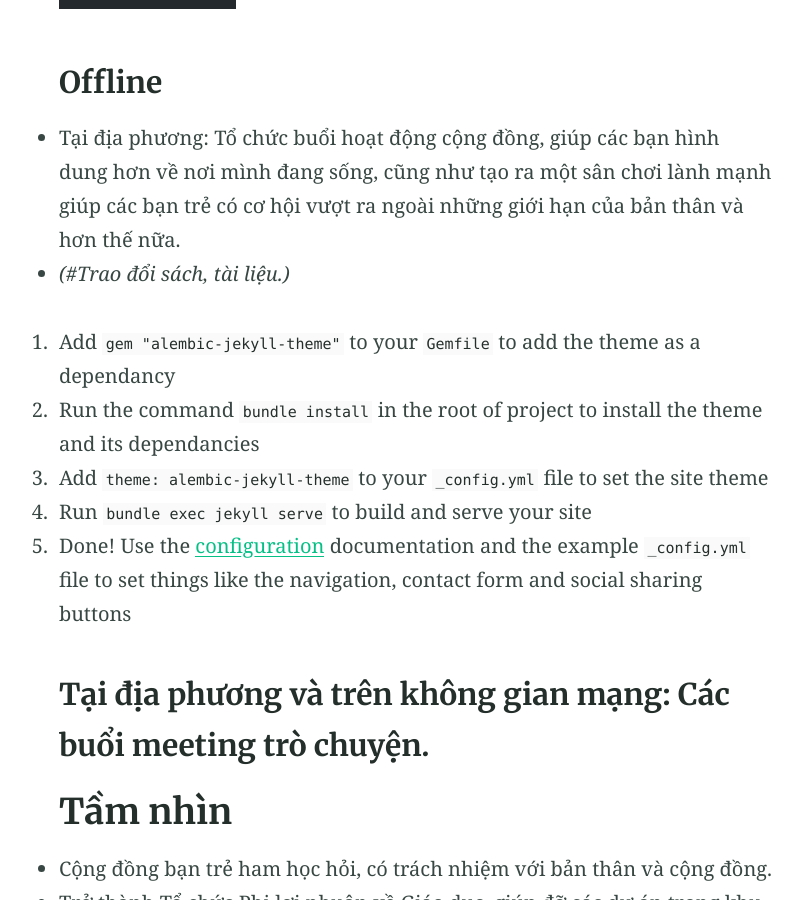
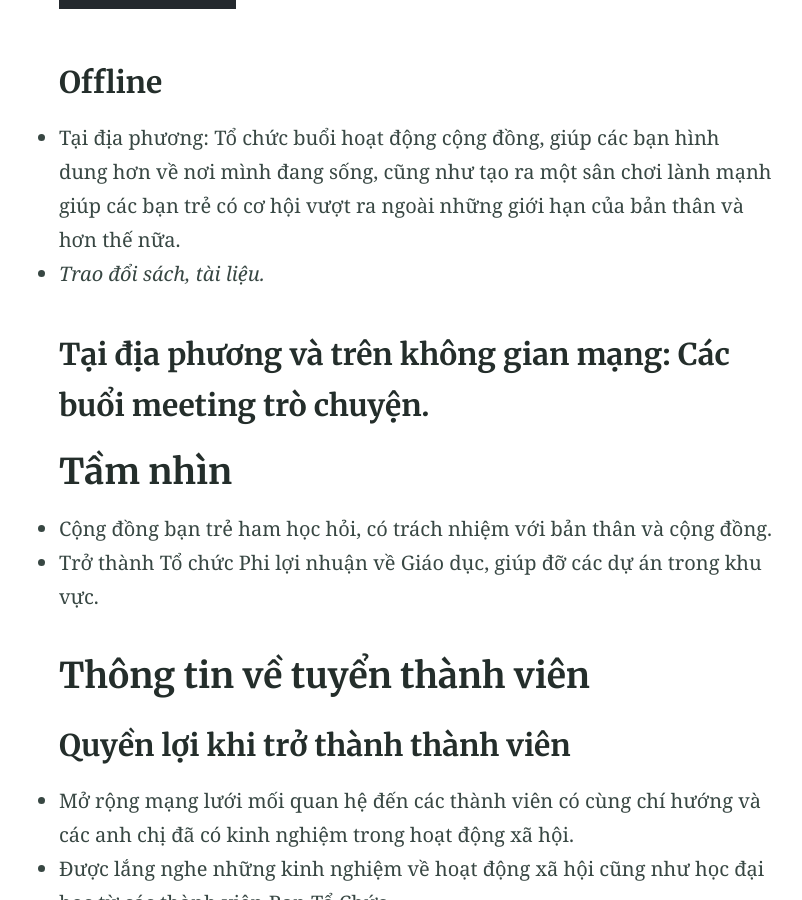
Before and after one commit to 8trien/1, a Jekyll site: the page built from index.md, in a window 1280 px wide and 900 px high, scrolled down 2878 px. Shown: the whole window, without its empty margins (224-1026 px from the left). Built offline with Jekyll 4.4.1, drawn with Linux system fonts in a browser that asks for light colours; some of the changed text lies outside the part shown.

Commit message:
Update index.md

```diff
--- a/index.md
+++ b/index.md
@@ -56,13 +56,8 @@ Nhóm Học tập [Binhminh Knowledge](https://www.facebook.com/bmbetter) là m
 ### Offline
 
 - Tại địa phương: Tổ chức buổi hoạt động cộng đồng, giúp các bạn hình dung hơn về nơi mình đang sống, cũng như tạo ra một sân chơi lành mạnh giúp các bạn trẻ có cơ hội vượt ra ngoài những giới hạn của bản thân và hơn thế nữa.
-- _(#Trao đổi sách, tài liệu.)_
+- _Trao đổi sách, tài liệu._
 
-1. Add `gem "alembic-jekyll-theme"` to your `Gemfile` to add the theme as a dependancy
-2. Run the command `bundle install` in the root of project to install the theme and its dependancies
-3. Add `theme: alembic-jekyll-theme` to your `_config.yml` file to set the site theme
-4. Run `bundle exec jekyll serve` to build and serve your site
-5. Done! Use the [configuration](#configuration) documentation and the example [`_config.yml`](https://github.com/daviddarnes/alembic/blob/master/_config.yml) file to set things like the navigation, contact form and social sharing buttons
 
 ### Tại địa phương và trên không gian mạng: Các buổi meeting trò chuyện.
 
@@ -73,4 +68,17 @@ Nhóm Học tập [Binhminh Knowledge](https://www.facebook.com/bmbetter) là m
 - Cộng đồng bạn trẻ ham học hỏi, có trách nhiệm với bản thân và cộng đồng.
 - Trở thành Tổ chức Phi lợi nhuận về Giáo dục, giúp đỡ các dự án trong khu vực.
 
-(https://github.com/daviddarnes/alembic/blob/master/_sass/_settings.scss) file in your own `styles.scss`, make sure to state them before the `@import "alembic";` line so they take effect. The settings are a mixture of custom variables and settings from [Sassline](https://medium.com/@jakegiltsoff/sassline-v2-0-e424b2881e7e) - follow the link to find out how to configure the typographic settings.
+
+## Thông tin về tuyển thành viên
+### Quyền lợi khi trở thành thành viên
+
+- Mở rộng mạng lưới mối quan hệ đến các thành viên có cùng chí hướng và các anh chị đã có kinh nghiệm trong hoạt động xã hội.
+- Được lắng nghe những kinh nghiệm về hoạt động xã hội cũng như học đại học từ các thành viên Ban Tổ Chức.
+- Có được thêm các kỹ năng cần thiết cho việc học tập sinh sống sau này.
+### Yêu cầu chung cho ứng viên
+
+- Có sự quan tâm và tìm hiểu về Nhóm
+- Có tinh thần học hỏi từ những người xung quanh.
+- Thể hiện lòng nhiệt huyết và tinh thần trách nhiệm cao trong công việc.
+- Có kỹ năng căn bản về các công cụ làm việc của Microsoft (Docs, Excel, PowerPoint) và Google (Drive, Mail, Calendar…).
+- Tuân thủ theo những quy định và điều khoản của Nhóm khi đã trở thành thành viên của tổ chức.
```
